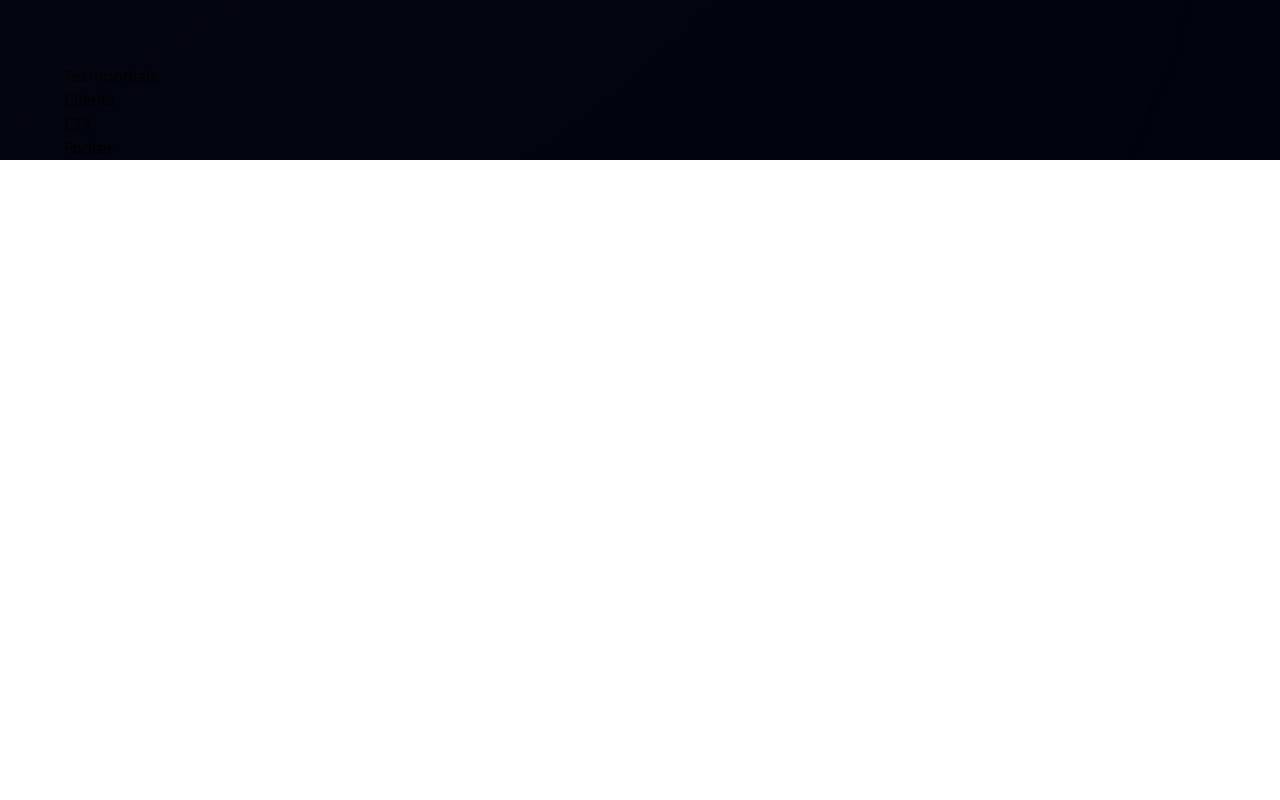
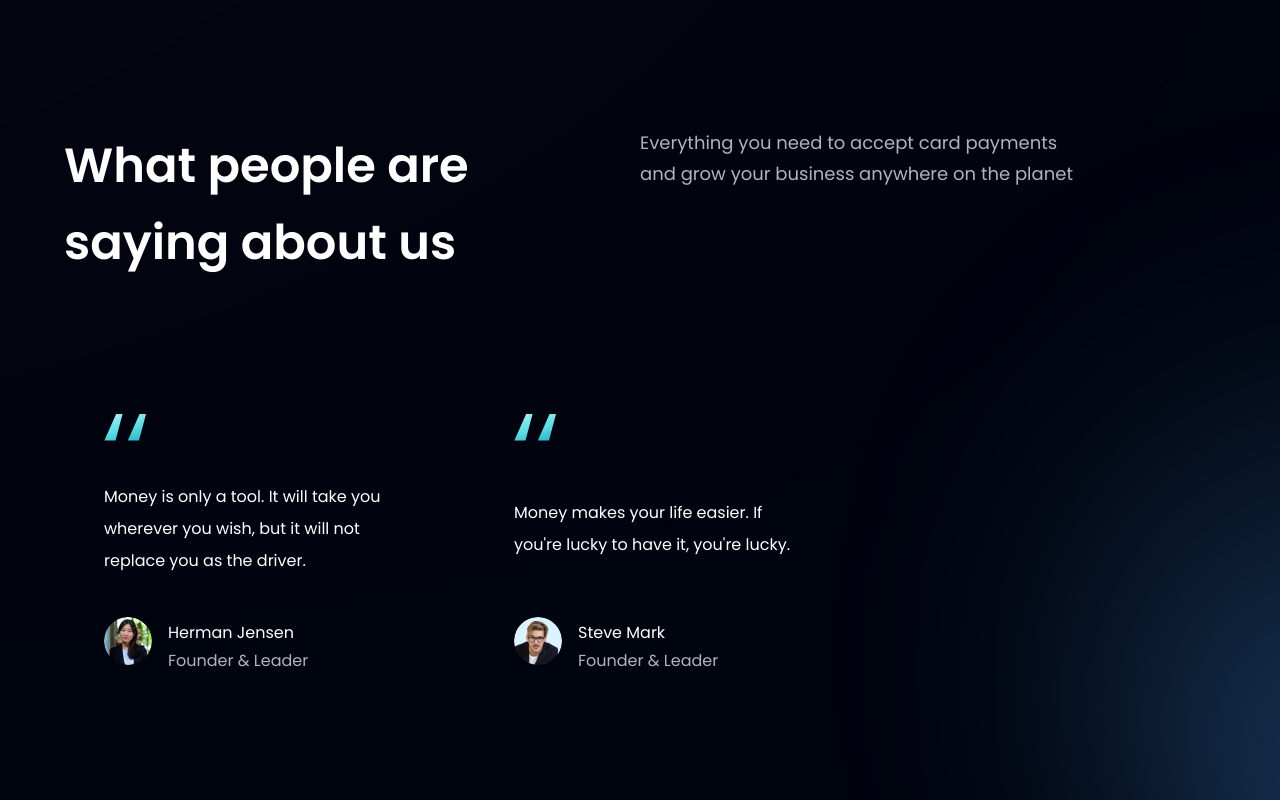
Before and after one commit to Og-Miles/Hoobank, a React (Vite) app in the folder Hoobank/: page / in a window 1280 px wide. Shown: the part 2740-3540 px from the top of the page. Before the commit the page ends 2900 px from the top, so only its background shows below. Built offline with nearby package versions, Linux system fonts and the light colour scheme.

Commit message:
Testimonials completed

```diff
--- a/Hoobank/src/components/FeedbackCard.jsx
+++ b/Hoobank/src/components/FeedbackCard.jsx
@@ -1,9 +1,22 @@
-import React from 'react'
+import { quotes } from "../assets"
 
-const FeedbackCard = () => {
-  return (
-    <div>FeedbackCard</div>
+const FeedbackCard = ({content, name, title, img}) => (
+    <div className='flex justify-between flex-col py-12 px-10 max-w-[370px] md:mr-10 sm:mr-5 mr-0 rounded-[20px] my-5 feedback-card'>
+
+      <img src={quotes} alt="double_quotes" className="w-[42px] h-[27px] object-contain"/>
+      <p className="font-poppins font-normal text [18px] leading-[32px] text-white my-10">
+          { content }
+        </p>
+        <div className="flex flex-row">
+          <img src={img} alt={name} className="w-[48px] h-[48px] rounded-full"/>
+          <div className="flex-flex-col ml-4">
+            <h4 className="font-poppins semi-bold font-normal text [20px] leading-[32px] text-white ">{name}</h4>
+            <p className="font-poppins font-normal text [16px] leading-[24px] text-dimWhite ">{title}</p>
+          </div>
+        </div>
+
+    </div>
   )
-}
+
 
 export default FeedbackCard
--- a/Hoobank/src/components/Testimonials.jsx
+++ b/Hoobank/src/components/Testimonials.jsx
@@ -1,9 +1,27 @@
-import React from 'react'
+import { feedback } from "../constants";
+import styles from "../style";
+import FeedbackCard from './FeedbackCard';
 
-const Testimonials = () => {
-  return (
-    <div>Testimonials</div>
+const Testimonials = () => (
+    <section id="clients" className={`${styles.paddingY} ${styles.flexCenter} flex-col relative`}>
+      <div className="absolute z-[0] w-[60%] h-[60%] -right-[50%] rounded-full blue__gradient"/>
+
+      <div className="w-full flex justify-between md:flex-row flex-col sm:mb-16 mb-6 relative z[1]">
+      <h1 className={styles.heading2}>What people are <br className="sm:block hidden"/>saying about us</h1>
+      <div className="w-full md:mt-0 mt-6">
+          <p className={`${styles.paragraph} text-left max-w-[450px]`}>Everything you need to accept card payments and grow your business anywhere on the planet</p>
+      </div>
+      </div>
+
+      <div className="flex flex-wrap sm:justidy-start justtify center w-full feedback-container relative z-[1]">
+
+        {feedback.map((card)=> (
+            <FeedbackCard key={card.id} {...card}/>
+        ))}
+
+      </div>
+    </section>
   )
-}
+
 
 export default Testimonials
```
